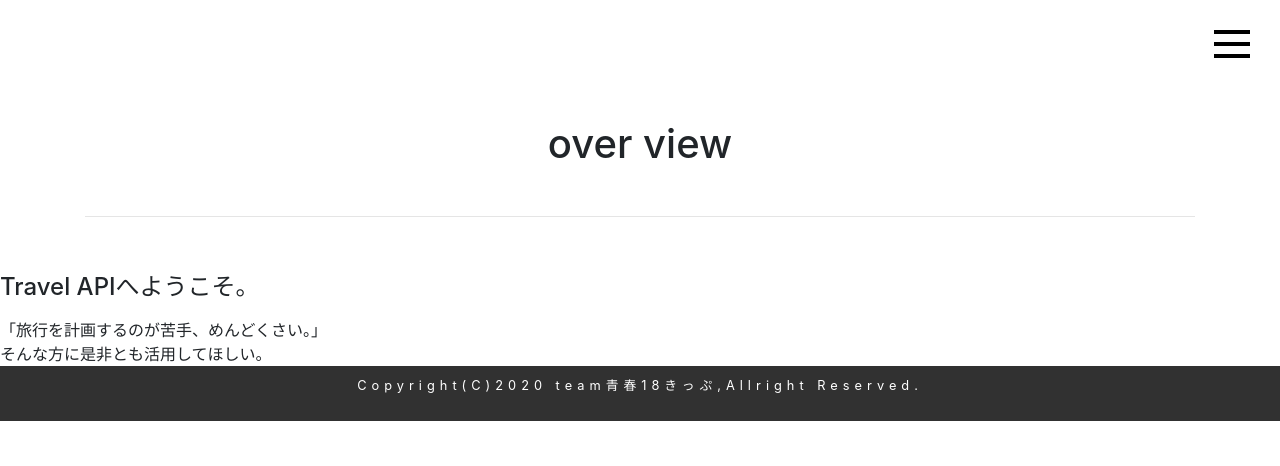
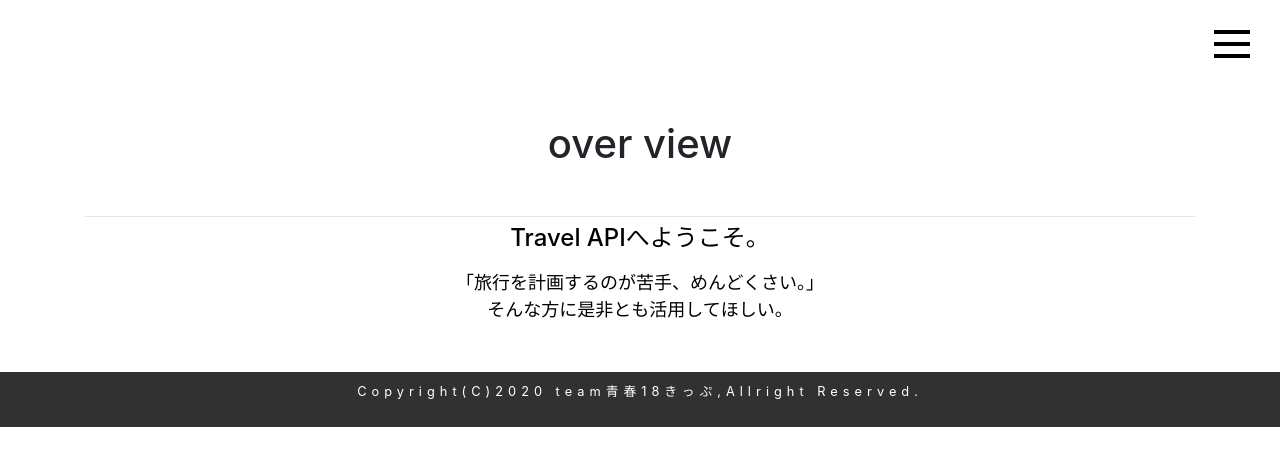
Before and after one commit to fy20-team3/develop-1, a Django app: template mymap/templates/mymap/overview.html in a window 1280 px wide. Shown: the top 466 px of the page. Run offline with Django 3.2, Linux system fonts and the light colour scheme; the template is opened without the code that fills it, so the values that code supplies are empty; some libraries are stand-ins or nearby versions.

Commit message:
Update login.css

```diff
--- a/mymap/static/css/login.css
+++ b/mymap/static/css/login.css
@@ -39,3 +39,28 @@
      .loginPage_contents_title {
         margin-top: 12vh;
      }
+
+/*API紹介文*/
+.box{
+   position: relative;
+}
+
+.box1{
+
+font-size: large;
+font-family: -apple-system,BlinkMacSystemFont, Roboto, "Segoe UI semibold", "Helvetica Neue", HelveticaNeue, YuGothic, "Yu Gothic", "Segoe UI", Verdana, Meiryo, sans-serif;
+margin: 0;
+position: relative;
+top: 50%;
+left: 50%;
+margin-right: 50%;
+transform: translate(-50%, -50%);
+color: black;
+ text-align: center;
+}
+
+
+.box1 p{
+   font-weight: bolder;
+
+}
```
